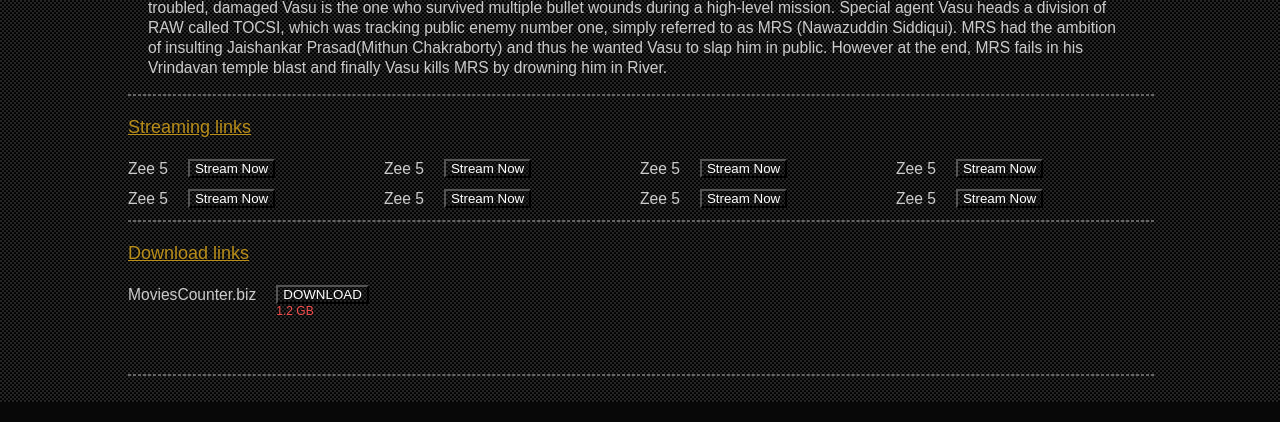
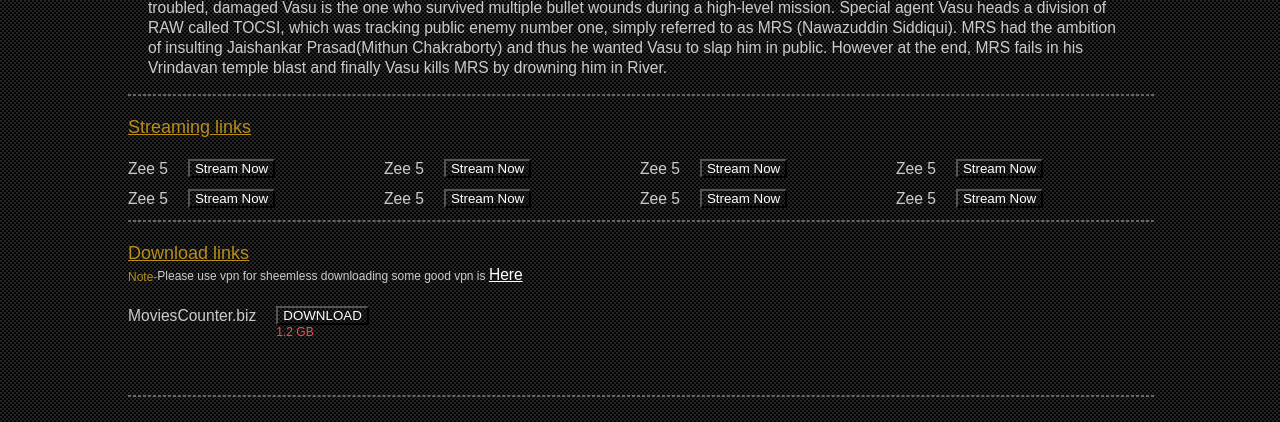
Before and after one commit to navneetsingh3766/moviesite, a Django app: a page that uses moviehome/templates/details.html in a window 1280 px wide. Shown: the part 1298-1720 px from the top of the page. Run offline with Django 3.2, Linux system fonts and the light colour scheme; data comes from the database, SQL or seed files in the repository.

Commit message:
modify details page note add

```diff
--- a/moviehome/static/css/details.css
+++ b/moviehome/static/css/details.css
@@ -231,7 +231,7 @@
         display: flex;
         flex-direction: column;
     }
-    img{
+    .movie-details img{
         width: 80%;
         height: auto;
         margin-right: 20px;
--- a/moviehome/templates/details.html
+++ b/moviehome/templates/details.html
@@ -317,6 +317,10 @@
 
                 <div class="link-box">
                     <p class="p">Download links</p>
+                    <div class="note-box">
+                        <p class="note">Note-</p>
+                        <p>Please use vpn for sheemless downloading some good vpn is <a href="/vpn">Here</a> </p>
+                    </div>
                     <div class="links">
                     {% if object.movie_download_link1_website != '' and object.movie_download_link1_website != None %}
                     <div class="website-link">
```
